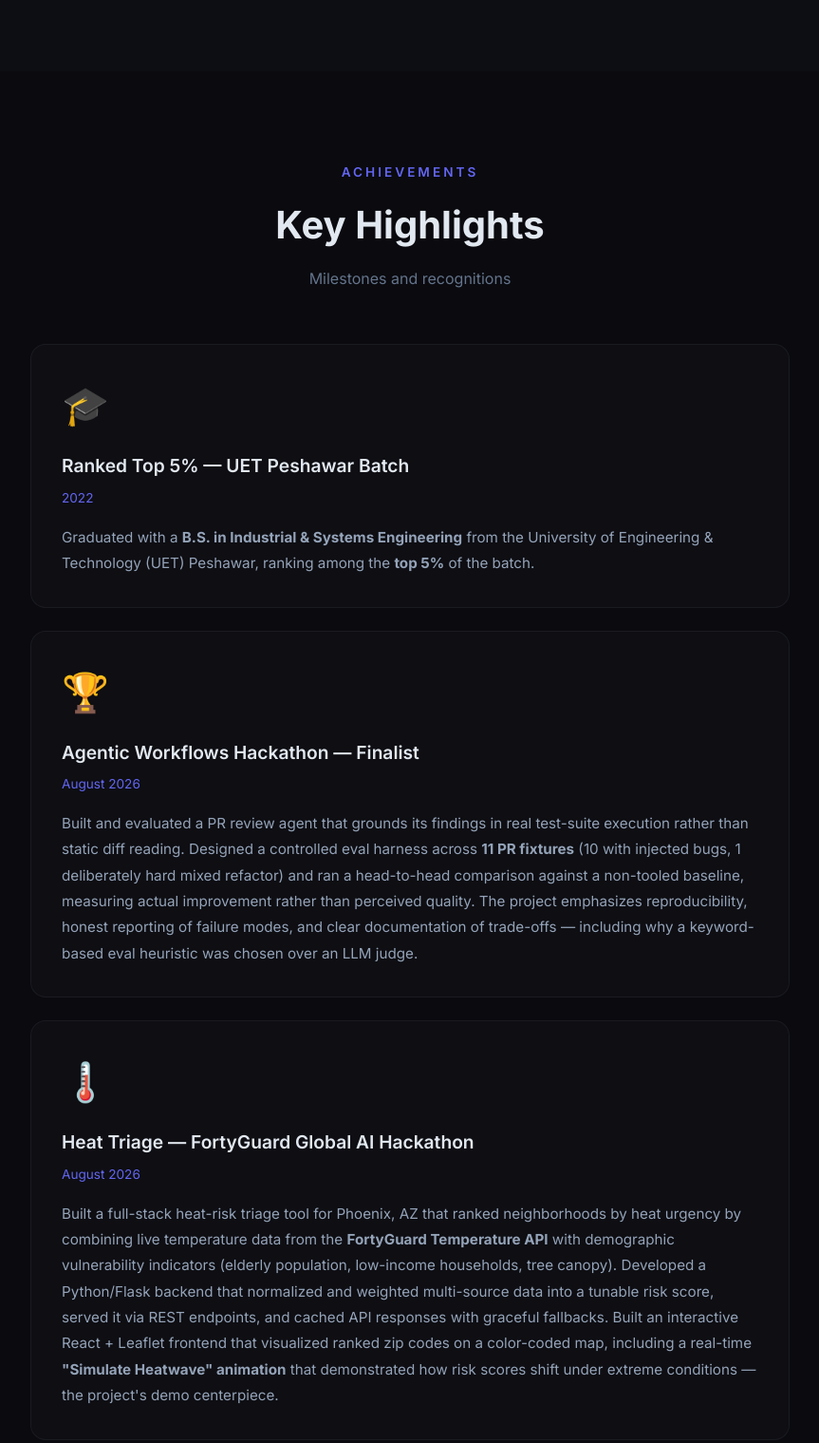
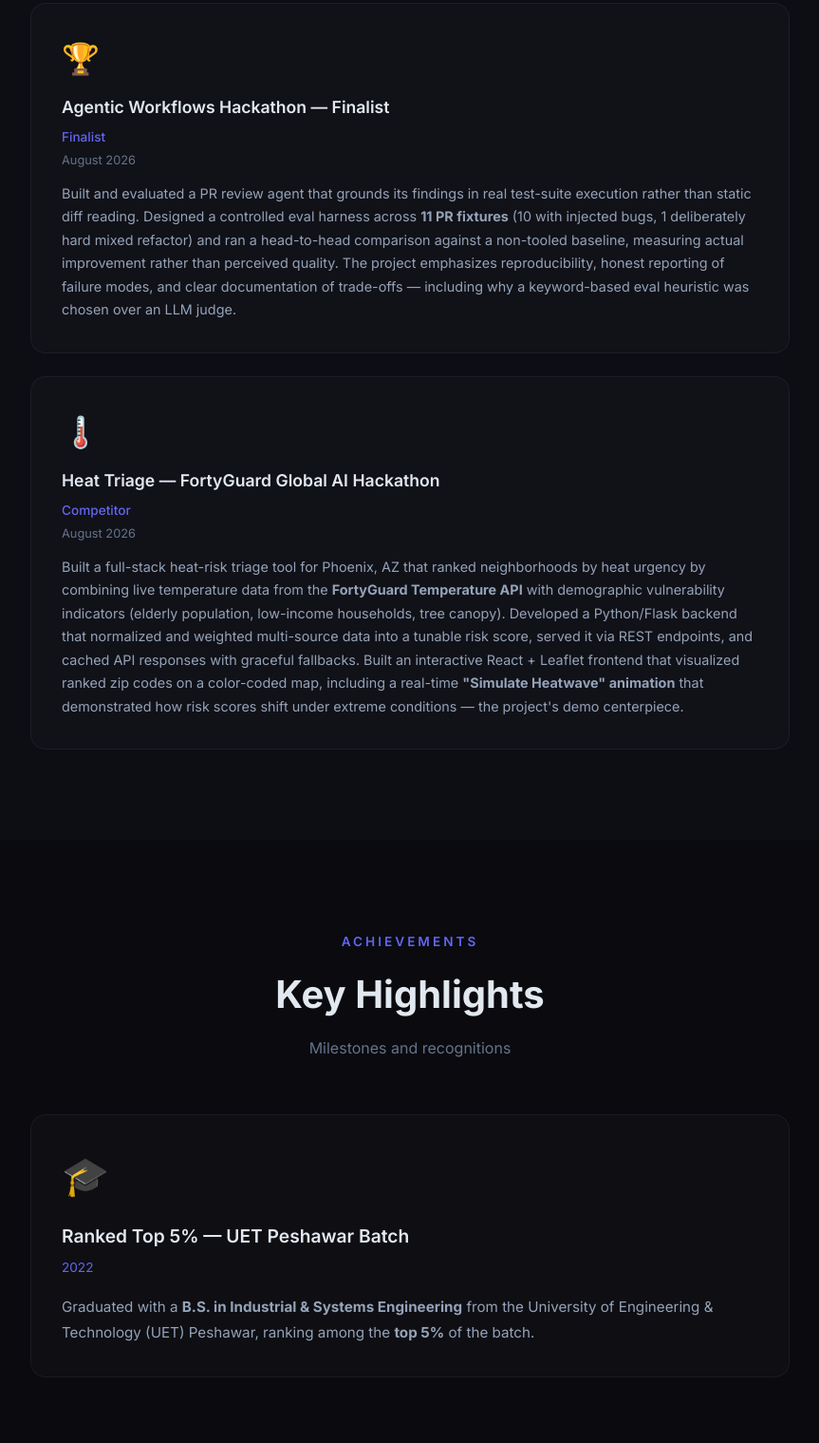
Before and after one commit to muhammadfawad538/Portfolio-, a plain HTML site: page index.html in a window 1280 px wide. Shown: the part 8487-10006 px from the top of the page at 95% size, without its empty margins (208-1071 px from the left). Drawn offline with Linux system fonts and the light colour scheme.

Commit message:
Add hackathons to Hackathons section

```diff
--- a/index.html
+++ b/index.html
@@ -1343,6 +1343,22 @@
           <p>Spearheaded the <strong>Polyglot Meeting Whisper Project</strong>, monitoring and guiding 20+ international participants. Ranked <strong>Top 10 globally</strong>. Delivered a multilingual AI-powered meeting transcription and summarization solution that cut post-meeting turnaround time by 25%.</p>
         </div>
 
+        <div class="hackathon-card">
+          <div class="hackathon-icon">🏆</div>
+          <h3>Agentic Workflows Hackathon — Finalist</h3>
+          <div class="hackathon-role">Finalist</div>
+          <div class="hackathon-date">August 2026</div>
+          <p>Built and evaluated a PR review agent that grounds its findings in real test-suite execution rather than static diff reading. Designed a controlled eval harness across <strong>11 PR fixtures</strong> (10 with injected bugs, 1 deliberately hard mixed refactor) and ran a head-to-head comparison against a non-tooled baseline, measuring actual improvement rather than perceived quality. The project emphasizes reproducibility, honest reporting of failure modes, and clear documentation of trade-offs — including why a keyword-based eval heuristic was chosen over an LLM judge.</p>
+        </div>
+
+        <div class="hackathon-card">
+          <div class="hackathon-icon">🌡️</div>
+          <h3>Heat Triage — FortyGuard Global AI Hackathon</h3>
+          <div class="hackathon-role">Competitor</div>
+          <div class="hackathon-date">August 2026</div>
+          <p>Built a full-stack heat-risk triage tool for Phoenix, AZ that ranked neighborhoods by heat urgency by combining live temperature data from the <strong>FortyGuard Temperature API</strong> with demographic vulnerability indicators (elderly population, low-income households, tree canopy). Developed a Python/Flask backend that normalized and weighted multi-source data into a tunable risk score, served it via REST endpoints, and cached API responses with graceful fallbacks. Built an interactive React + Leaflet frontend that visualized ranked zip codes on a color-coded map, including a real-time <strong>"Simulate Heatwave" animation</strong> that demonstrated how risk scores shift under extreme conditions — the project's demo centerpiece.</p>
+        </div>
+
       </div>
     </div>
   </section>
@@ -1362,20 +1378,6 @@
           <h3>Ranked Top 5% — UET Peshawar Batch</h3>
           <div class="achievement-date">2022</div>
           <p>Graduated with a <strong>B.S. in Industrial & Systems Engineering</strong> from the University of Engineering & Technology (UET) Peshawar, ranking among the <strong>top 5%</strong> of the batch.</p>
-        </div>
-
-        <div class="achievement-card">
-          <div class="achievement-icon">🏆</div>
-          <h3>Agentic Workflows Hackathon — Finalist</h3>
-          <div class="achievement-date">August 2026</div>
-          <p>Built and evaluated a PR review agent that grounds its findings in real test-suite execution rather than static diff reading. Designed a controlled eval harness across <strong>11 PR fixtures</strong> (10 with injected bugs, 1 deliberately hard mixed refactor) and ran a head-to-head comparison against a non-tooled baseline, measuring actual improvement rather than perceived quality. The project emphasizes reproducibility, honest reporting of failure modes, and clear documentation of trade-offs — including why a keyword-based eval heuristic was chosen over an LLM judge.</p>
-        </div>
-
-        <div class="achievement-card">
-          <div class="achievement-icon">🌡️</div>
-          <h3>Heat Triage — FortyGuard Global AI Hackathon</h3>
-          <div class="achievement-date">August 2026</div>
-          <p>Built a full-stack heat-risk triage tool for Phoenix, AZ that ranked neighborhoods by heat urgency by combining live temperature data from the <strong>FortyGuard Temperature API</strong> with demographic vulnerability indicators (elderly population, low-income households, tree canopy). Developed a Python/Flask backend that normalized and weighted multi-source data into a tunable risk score, served it via REST endpoints, and cached API responses with graceful fallbacks. Built an interactive React + Leaflet frontend that visualized ranked zip codes on a color-coded map, including a real-time <strong>"Simulate Heatwave" animation</strong> that demonstrated how risk scores shift under extreme conditions — the project's demo centerpiece.</p>
         </div>
 
       </div>
```
